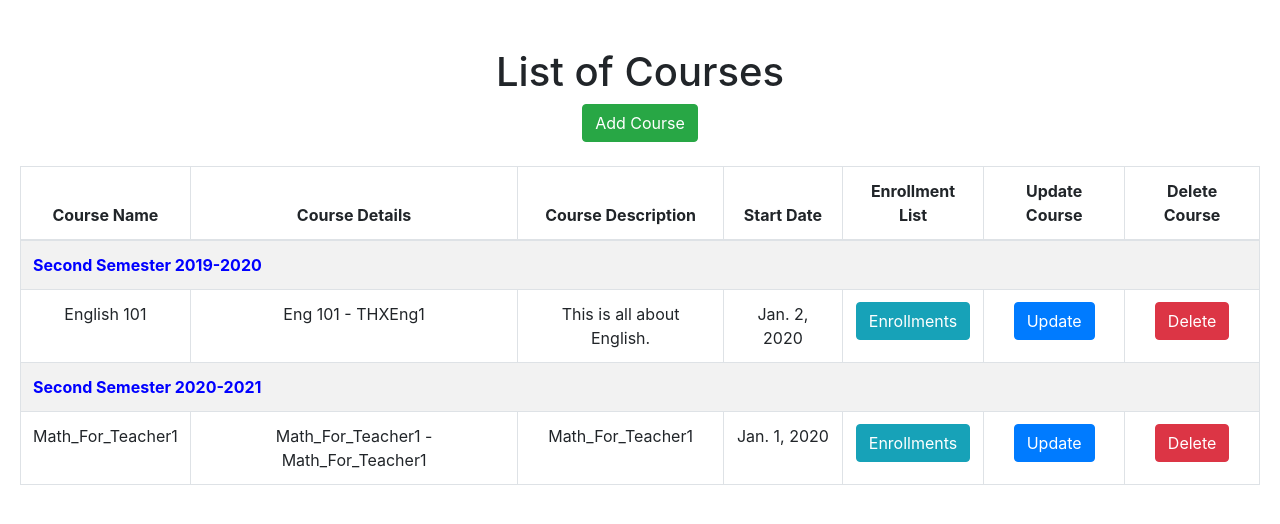
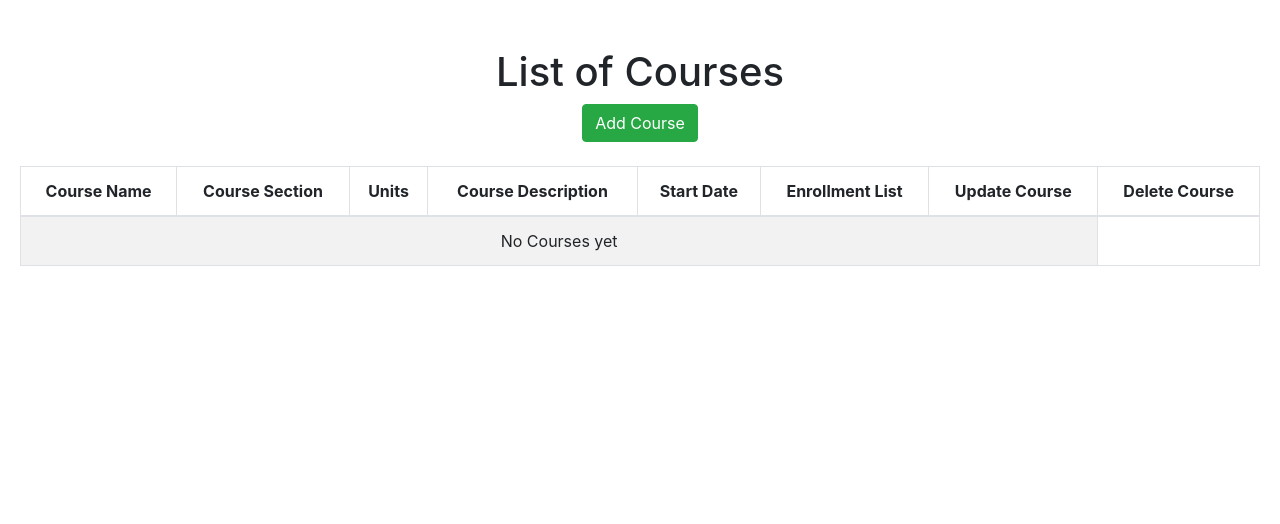
Before and after one commit to vdmamaril06/isanaysay, a Django app: a page that uses templates/list_course.html in a window 1280 px wide. Shown: the top 524 px of the page. Run offline with Django 3.2, Linux system fonts and the light colour scheme; data comes from the database, SQL or seed files in the repository; both versions use the stored data as it was after the commit; some libraries are stand-ins or nearby versions.

Commit message:
Added students and teachers to see only their courses and essays respectively

```diff
--- a/templates/add_essay_submission.html
+++ b/templates/add_essay_submission.html
@@ -19,7 +19,7 @@
 						<th>Content</th>
 						<th>{{ essay_submission_form.content }}</th>
 					</tr>
-					<!--<tr>
+					<tr>
 						<th>is Checked Already?</th>
 						<th>{{ essay_submission_form.isChecked }}</th>
 					</tr>
@@ -42,7 +42,7 @@
 					<tr>
 						<th>Ambiguity Score</th>
 						<th>{{ essay_submission_form.ambiguity_score  }}</th>
-					</tr>-->
+					</tr>
 				</tbody>
 			</table>
 			<button type="submit" class="btn btn-success">Save</button>
--- a/templates/list_course.html
+++ b/templates/list_course.html
@@ -10,7 +10,8 @@
 			<thead>
 				<tr>
 					<th>Course Name</th>
-					<th>Course Details</th>
+					<th>Course Section</th>
+					<th>Units</th>
 					<th>Course Description</th>
 					<th>Start Date</th>
 					<th>Enrollment List</th>
@@ -23,14 +24,16 @@
 				{% for course in course_semesters %}
 
 				<tr>
-					<td colspan=7 style="color:blue; text-align:left"> <b>{% ifequal course.course_semester "A" %} First Semester {% endifequal %} {% ifequal course.course_semester "B" %} Second Semester {% endifequal %} {% ifequal course.course_semester "C" %} Summer {% endifequal %} {% ifequal c.course_school_year "1" %} 2019-2020 {% endifequal %}{% ifequal c.course_school_year "2" %} 2020-2021 {% endifequal %}{% ifequal c.course_school_year "3" %} 2021-2022 {% endifequal %}</b></td>
+					<td colspan=7 style="color:blue; text-align:left"> <b>{% ifequal course.course_semester "A" %} First Semester {% endifequal %} {% ifequal course.course_semester "B" %} Second Semester {% endifequal %} {% ifequal course.course_semester "C" %} Summer {% endifequal %} {% ifequal c.course__course_school_year "1" %} 2019-2020 {% endifequal %}{% ifequal c.course__course_school_year "2" %} 2020-2021 {% endifequal %}{% ifequal c.course__course_school_year "3" %} 2021-2022 {% endifequal %}</b></td>
 				</tr>
 				{% for assignment in assignments %}
+				{% ifequal user_id assignment.teacher.id %}
 				{% ifequal course.course_semester assignment.course.course_semester %}
-				{% ifequal c.course_school_year assignment.course.course_school_year %}
+				{% ifequal c.course__course_school_year assignment.course.course_school_year %}
 				<tr>
 					<td>{{ assignment.course.name }}</td>
 					<td>{{ assignment.course.course_code }} - {{ assignment.course.course_detail }}</td>
+					<td> 3 </td>
 					<td>{{ assignment.course.course_description }}</td>
 					<td>{{ assignment.course.start_date }}</td>
 					<td>
@@ -43,6 +46,7 @@
 						<a href="{% url 'delete-course' assignment.course.id %}" class="btn btn-danger">Delete</a>
 					</td>
 				</tr>
+				{% endifequal %}
 				{% endifequal %}
 				{% endifequal %}
 				{% endfor %}
--- a/templates/list_essay.html
+++ b/templates/list_essay.html
@@ -5,6 +5,7 @@
 
 		<h1>List of Essays</h1>
 		<a href="{% url 'add-essay' %}" class="btn btn-success">Add Essay</a> <br /><br />
+
 
 		<table class="table table-striped table-bordered">
 			<thead>
--- a/templates/list_essay_submission.html
+++ b/templates/list_essay_submission.html
@@ -4,7 +4,7 @@
 	<div id="parent"><div id="child"><br/><br/>
 		<h1>List of Essay Submissions</h1>
 		<a href="{% url 'add-essay-submission' %}" class="btn btn-success">Submit Essay</a> <br /><br />
-
+{{ essay_submissions }}
 		<table class="table table-striped table-bordered">
 			<thead>
 				<tr>
--- a/users/views.py
+++ b/users/views.py
@@ -57,17 +57,19 @@ def update_course(request, course_id):
     return render(request, template, context)
 
 def view_courses(request):
-    print(request.user.id)
+    user_id = request.user.id
     template = "list_course.html"
-    course_school_years = Course.objects.values('course_school_year').annotate(dcount=Count('course_school_year'))
+    #course_school_years = Course.objects.values('course_school_year').annotate(dcount=Count('course_school_year'))
+    course_school_years = Assignment.objects.select_related('course','teacher').filter(teacher__id=user_id).values('course__course_school_year').annotate(dcount=Count('course__course_school_year'))
     course_semesters = Course.objects.values('course_semester').annotate(dcount=Count('course_semester'))
-    assignments = Assignment.objects.select_related('teacher','course')
+    assignments = Assignment.objects.select_related('teacher','course').filter(teacher__id=user_id)
     enrollments = Enrollment.objects.all()
     context = {
         'course_school_years': course_school_years,
         'course_semesters': course_semesters,
         'assignments': assignments,
         'enrollments': enrollments,
+        'user_id': user_id,
     }
     return render(request, template, context)
 
@@ -204,7 +206,15 @@ def add_essay_submission(request):
 
 def view_essay_submissions(request):
     template = "list_essay_submission.html"
-    essay_submissions = EssaySubmission.objects.all()
+    user_id = request.user.id
+    """
+    #course_school_years = Course.objects.values('course_school_year').annotate(dcount=Count('course_school_year'))
+    course_school_years = Assignment.objects.select_related('course','teacher').filter(teacher__id=user_id).values('course__course_school_year').annotate(dcount=Count('course__course_school_year'))
+    course_semesters = Course.objects.values('course_semester').annotate(dcount=Count('course_semester'))
+    assignments = Assignment.objects.select_related('teacher','course').filter(teacher__id=user_id)
+    enrollments = Enrollment.objects.all()
+    """
+    essay_submissions = EssaySubmission.objects.select_related('student','essay').filter(student__id=user_id)
     context = {
         'essay_submissions': essay_submissions,
     }
```
Also changed, not shown: db.sqlite3.
